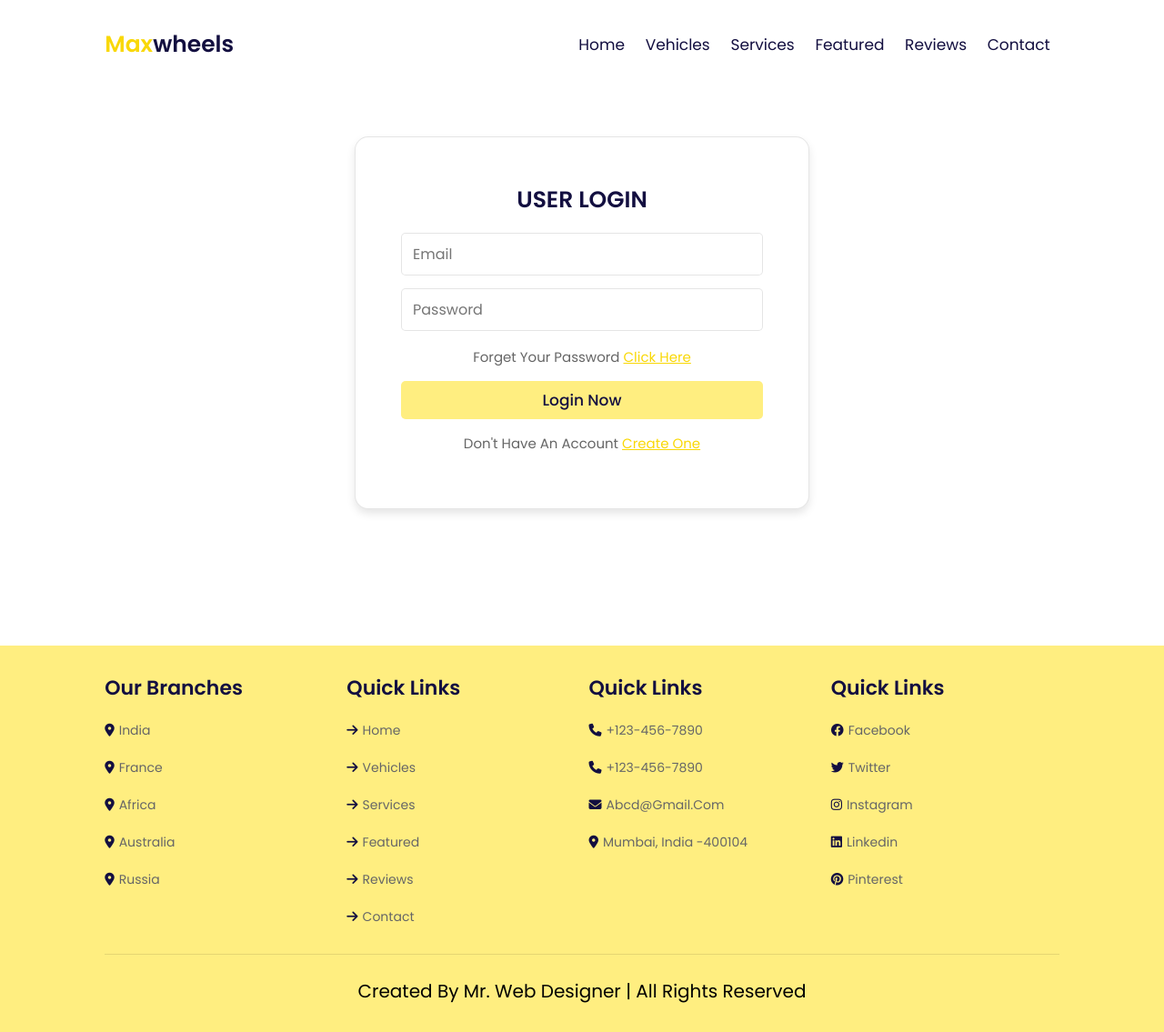
After one commit to Aklilu-Lemma/Car-rental-and-sales-website, a PHP site: page /login.php in a window 1280 px wide. The commit adds this page. Shown: the whole page at 91% size. Run offline with PHP 8.4, Linux system fonts and the light colour scheme; some libraries are stand-ins or nearby versions.

Commit message:
login and logout works

```diff
--- /dev/null
+++ b/config.php
@@ -0,0 +1,5 @@
+<?php
+
+$conn = mysqli_connect('localhost','root','password','carDemo') or die('connection failed');
+
+?>
--- a/css/style.css
+++ b/css/style.css
@@ -111,6 +111,16 @@ section{
     color:var(--light-color);
 }
 
+#logout-btn .btn{
+    margin-top: 0;
+}
+
+#logout-btn i{
+    display: none;
+    font-size: 2.5rem;
+    color:var(--light-color);
+}
+
 .header.active{
     padding:2rem 9%;
     box-shadow: var(--box-shadow);
@@ -123,8 +133,8 @@ section{
 }
 
 .login-form-container{
-    position: fixed;
-    top:-105%; left:0;
+    /* position: relative; */
+    /* top:-105%; left:0; */
     height:100%;
     width:100%;
     display: flex;
@@ -132,18 +142,19 @@ section{
     justify-content: center;
     background:rgba(255,255,255,.9);
     z-index: 10000;
+    /* top:0; */
+    padding: 10rem;
 }
 
-.login-form-container.active{
-    top:0;
-}
+/* .login-form-container.active{
+} */
 
 .login-form-container form{
-    margin:2rem;
+    margin:5rem;
     text-align: center;
-    padding:2rem;
-    width:40rem;
-    border-radius: .5rem;
+    padding:5rem;
+    width:50rem;
+    border-radius: 1.5rem;
     box-shadow: var(--box-shadow);
     border:var(--border);
     background: #fff;
@@ -190,13 +201,6 @@ section{
     text-transform: uppercase;
 }
 
-.login-form-container #close-login-form{
-    position: absolute;
-    top:1.5rem; right:2.5rem;
-    font-size: 5rem;
-    color:var(--black);
-    cursor: pointer;
-}
 
 .home{
     padding-top: 10rem;
@@ -660,6 +664,13 @@ color: var(--yellow);
     #login-btn i{
         display: block;
     }
+    #logout-btn .btn{
+        display: none;
+    }
+
+    #logout-btn i{
+        display: block;
+    }
 
     .header .navbar{
         position: absolute;
--- a/js/script.js
+++ b/js/script.js
@@ -6,12 +6,14 @@ menu.onclick=()=>{
     navbar.classList.toggle('active');
 }
 
-document.querySelector('#login-btn').onclick=()=>{
-    document.querySelector('.login-form-container').classList.toggle('active');
-}
-document.querySelector('#close-login-form').onclick=()=>{
-    document.querySelector('.login-form-container').classList.remove('active');
-}
+// document.querySelector('#login-btn').onclick=()=>{
+//     location.replace('login.php');
+// }
+
+// document.querySelector('#logout-btn').onclick=()=>{
+//   location.replace('logout.php');
+// }
+
 window.onscroll=()=>{
     if(window.scrollY>0){
         document.querySelector('.header').classList.add('active');
--- /dev/null
+++ b/login.php
@@ -0,0 +1,144 @@
+<?php
+
+include 'config.php';
+session_start();
+
+if(isset($_POST['submit'])){
+
+   $email = mysqli_real_escape_string($conn, $_POST['email']);
+   $pass = mysqli_real_escape_string($conn, md5($_POST['password']));
+
+   $select = mysqli_query($conn, "SELECT * FROM `users` WHERE email = '$email' AND password = '$pass'") or die('query failed');
+
+   if(mysqli_num_rows($select) > 0){
+      $row = mysqli_fetch_assoc($select);
+      $_SESSION['user_id'] = $row['id'];
+      $_SESSION['loggedIn'] = 'yes';
+      header('location:index.php');
+   }else{
+      $message[] = 'incorrect email or password!';
+   }
+
+}
+
+?>
+
+
+
+
+<!DOCTYPE html>
+<html lang="en">
+<head>
+    <meta charset="UTF-8">
+    <meta http-equiv="X-UA-Compatible" content="IE=edge">
+    <meta name="viewport" content="width=device-width, initial-scale=1.0">
+    <title>Home</title>
+
+    <!-- font-awesome cdn link -->
+    <link rel="stylesheet" href="https://cdnjs.cloudflare.com/ajax/libs/font-awesome/6.1.1/css/all.min.css">
+
+    <!-- custom css file link -->
+    <link rel="stylesheet" href="css/style.css">
+
+    <!-- swiper slider cdn link -->
+    <link rel="stylesheet" href="https://unpkg.com/swiper@8/swiper-bundle.min.css"
+/>
+</head>
+<body>
+<!-- header section starts -->
+
+<header class="header">
+
+    <div id="menu-btn" class="fas fa-bars"></div>
+
+    <a href="/" class="logo"><span>max</span>wheels </a>
+
+    <nav class="navbar">
+
+        <a href="#home">Home</a>
+        <a href="#vehicles">Vehicles</a>
+        <a href="#services">Services</a>
+        <a href="#featured">Featured</a>
+        <a href="#reviews">Reviews</a>
+        <a href="#contact">Contact</a>
+
+    </nav>
+
+</header>
+
+<div class="login-form-container">
+    <form action="" method="POST">
+        <h3>user login</h3>
+        <?php
+        if(isset($message)){
+         foreach($message as $message){
+            echo '<p>'.$message.'</p>';
+         }
+      }
+      ?>
+        <input type="email" name="email" id="email" class="box" placeholder="Email">
+        <input type="password" name="password" id="password" class="box" placeholder="Password">
+        <p>forget your password <a href="#">click here</a></p>
+        <input type="submit" name='submit' value="login now" class="btn">
+        <p>don't have an account <a href="register.php">create one</a></p>
+
+    </form>
+</div>
+
+
+<!-- footer section starts -->
+<section class="footer">
+    <div class="box-container">
+        <div class="box">
+            <h3>our branches</h3>
+            <a href=""><i class="fas fa-map-marker-alt"></i>India</a>
+            <a href=""><i class="fas fa-map-marker-alt"></i>France</a>
+            <a href=""><i class="fas fa-map-marker-alt"></i>Africa</a>
+            <a href=""><i class="fas fa-map-marker-alt"></i>Australia</a>
+            <a href=""><i class="fas fa-map-marker-alt"></i>Russia</a>
+        </div>
+
+        <div class="box">
+            <h3>quick links</h3>
+            <a href=""><i class="fas fa-arrow-right"></i>Home</a>
+            <a href=""><i class="fas fa-arrow-right"></i>Vehicles</a>
+            <a href=""><i class="fas fa-arrow-right"></i>Services</a>
+            <a href=""><i class="fas fa-arrow-right"></i>Featured</a>
+            <a href=""><i class="fas fa-arrow-right"></i>Reviews</a>
+            <a href=""><i class="fas fa-arrow-right"></i>Contact</a>
+        </div>
+
+        <div class="box">
+            <h3>quick links</h3>
+            <a href=""><i class="fas fa-phone"></i>+123-456-7890</a>
+            <a href=""><i class="fas fa-phone"></i>+123-456-7890</a>
+            <a href=""><i class="fas fa-envelope"></i>abcd@gmail.com</a>
+            <a href=""><i class="fas fa-map-marker-alt"></i>mumbai, india -400104</a>
+        </div>
+
+        <div class="box">
+            <h3>quick links</h3>
+            <a href=""><i class="fab fa-facebook"></i>facebook</a>
+            <a href=""><i class="fab fa-twitter"></i>twitter</a>
+            <a href=""><i class="fab fa-instagram"></i>instagram</a>
+            <a href=""><i class="fab fa-linkedin"></i>linkedin</a>
+            <a href=""><i class="fab fa-pinterest"></i>pinterest</a>
+
+        </div>
+    </div>
+
+    <div class="credit">created by mr. web designer | all rights reserved</div>
+</section>
+<!-- footer section ends -->
+
+
+
+
+
+
+<!-- slider swiper link -->
+<script src="https://unpkg.com/swiper@8/swiper-bundle.min.js"></script>
+    <!-- custom js link -->
+    <script src="js/script.js"></script>
+</body>
+</html>
--- /dev/null
+++ b/logout.php
@@ -0,0 +1,6 @@
+<?php
+session_start();
+unset($user_id);
+session_destroy();
+header('location:index.php');
+?>
```
Also changed, not shown: index.php (renamed from index.html, +37 -18 lines), register.php (added, +164 -0 lines), temp.txt (added, +79 -0 lines), uploaded_img/lucas-gouvea-aoEwuEH7YAs-unsplash.jpg (added).
